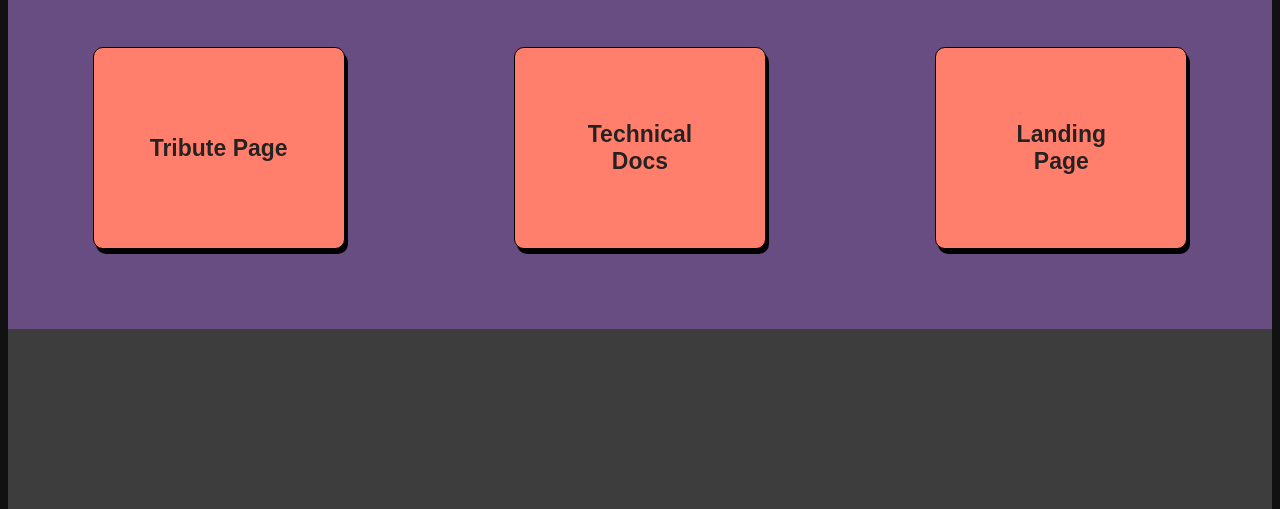
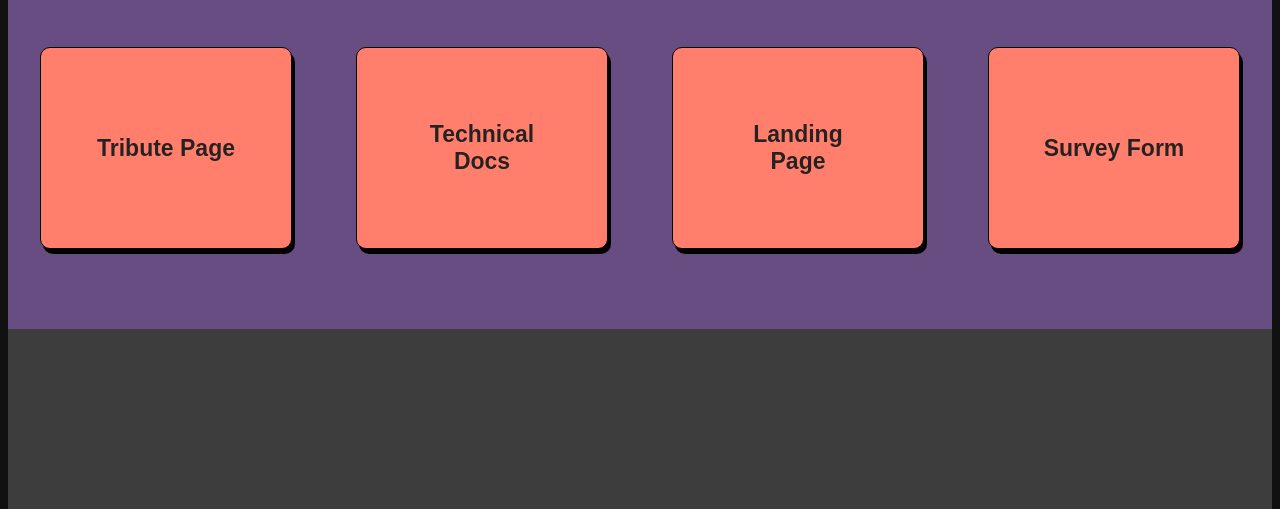
Before and after one commit to Akshat29-creator/Porfolio-webpage, a plain HTML site: page index.html in a window 1280 px wide. Shown: the part 582-1091 px from the top of the page. Drawn offline with Linux system fonts and the light colour scheme.

Commit message:
done bhaiya

```diff
--- a/index.html
+++ b/index.html
@@ -37,6 +37,11 @@
                     <h3>Landing Page</h3>
                 </div>
             </a>
+            <a href="https://akshat29-creator.github.io/survey-form/">
+                <div class="project-tile animated-project">
+                    <h3>Survey Form</h3>
+                </div>
+            </a>
         </div>
     </section>
     <section id="social-media">
```
